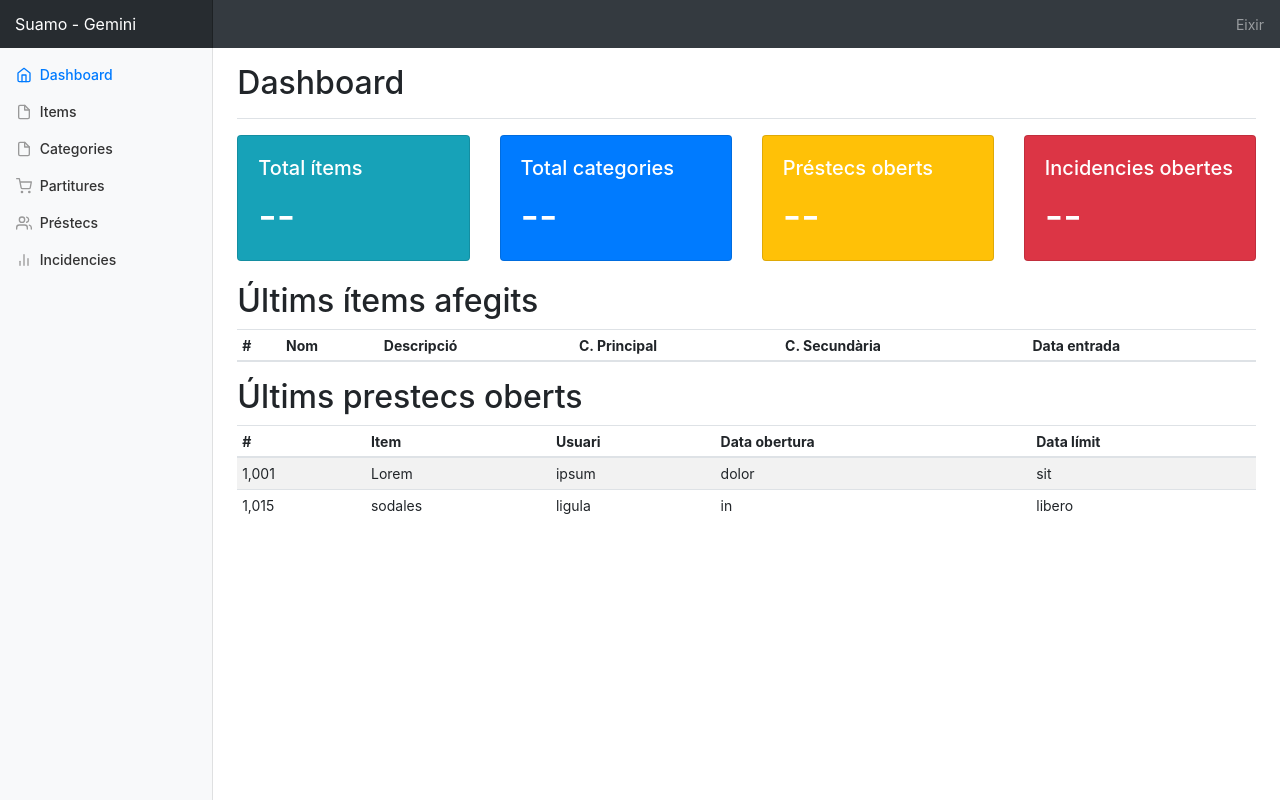
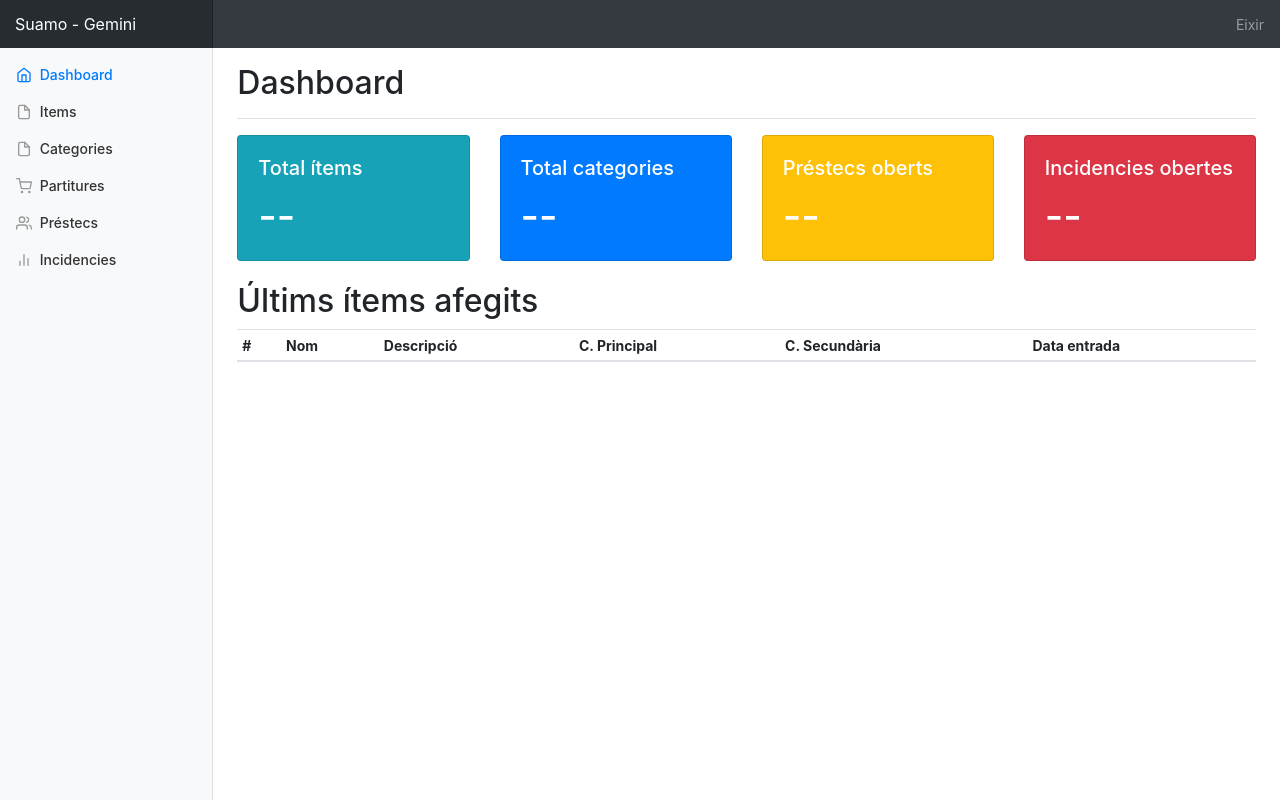
Before and after one commit to jmolla31/gemini1, a plain HTML site: page Hosting/public/index.html in a window 1280 px wide. Drawn offline with nearby package versions, Linux system fonts and the light colour scheme; some packages are replaced by stand-ins of ours; no server answers; a script that the page names is missing.

Commit message:
Removed loans table from index page, truncate  new items table to 10 elements

```diff
--- a/Hosting/public/index.html
+++ b/Hosting/public/index.html
@@ -123,38 +123,6 @@
             </tbody>
           </table>
         </div>
-
-        <h2>Últims prestecs oberts</h2>
-        <div class="table-responsive">
-          <table class="table table-striped table-sm">
-            <thead>
-              <tr>
-                <th>#</th>
-                <th>Item</th>
-                <th>Usuari</th>
-                <th>Data obertura</th>
-                <th>Data límit</th>
-              </tr>
-            </thead>
-            <tbody>
-              <tr>
-                <td>1,001</td>
-                <td>Lorem</td>
-                <td>ipsum</td>
-                <td>dolor</td>
-                <td>sit</td>
-              </tr>
-              <tr>
-                <td>1,015</td>
-                <td>sodales</td>
-                <td>ligula</td>
-                <td>in</td>
-                <td>libero</td>
-              </tr>
-            </tbody>
-          </table>
-        </div>
-
       </main>
     </div>
   </div>
--- a/Hosting/public/index.js
+++ b/Hosting/public/index.js
@@ -21,8 +21,7 @@ httpGetAsync(getAllItemsUrl, data => {
 
   data = JSON.parse(data);
 
-  console.log(data);
-
+  data.length = 10;
 
   var tableRef = document.getElementById('itemsTable').getElementsByTagName('tbody')[0];
 
```
